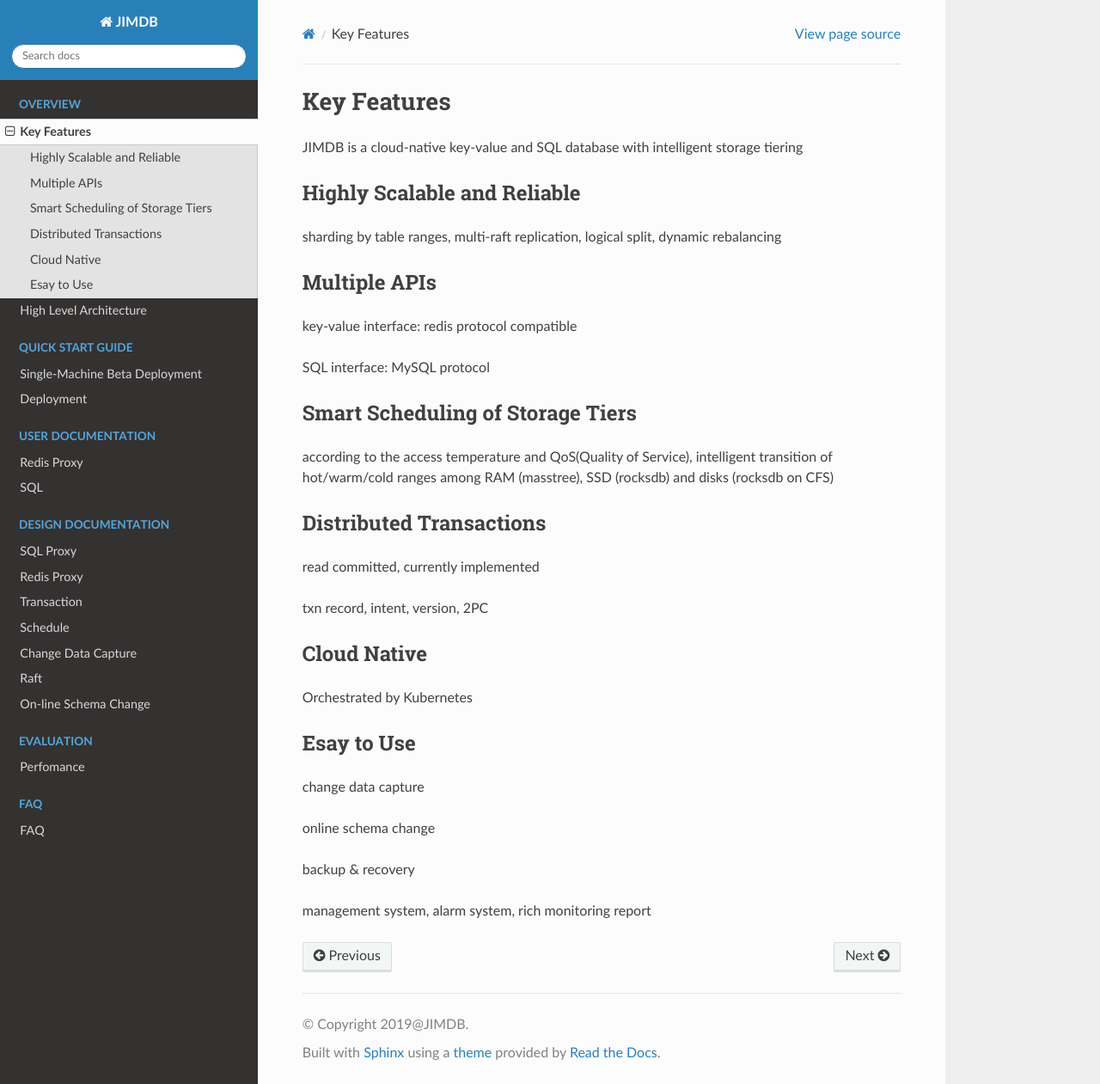
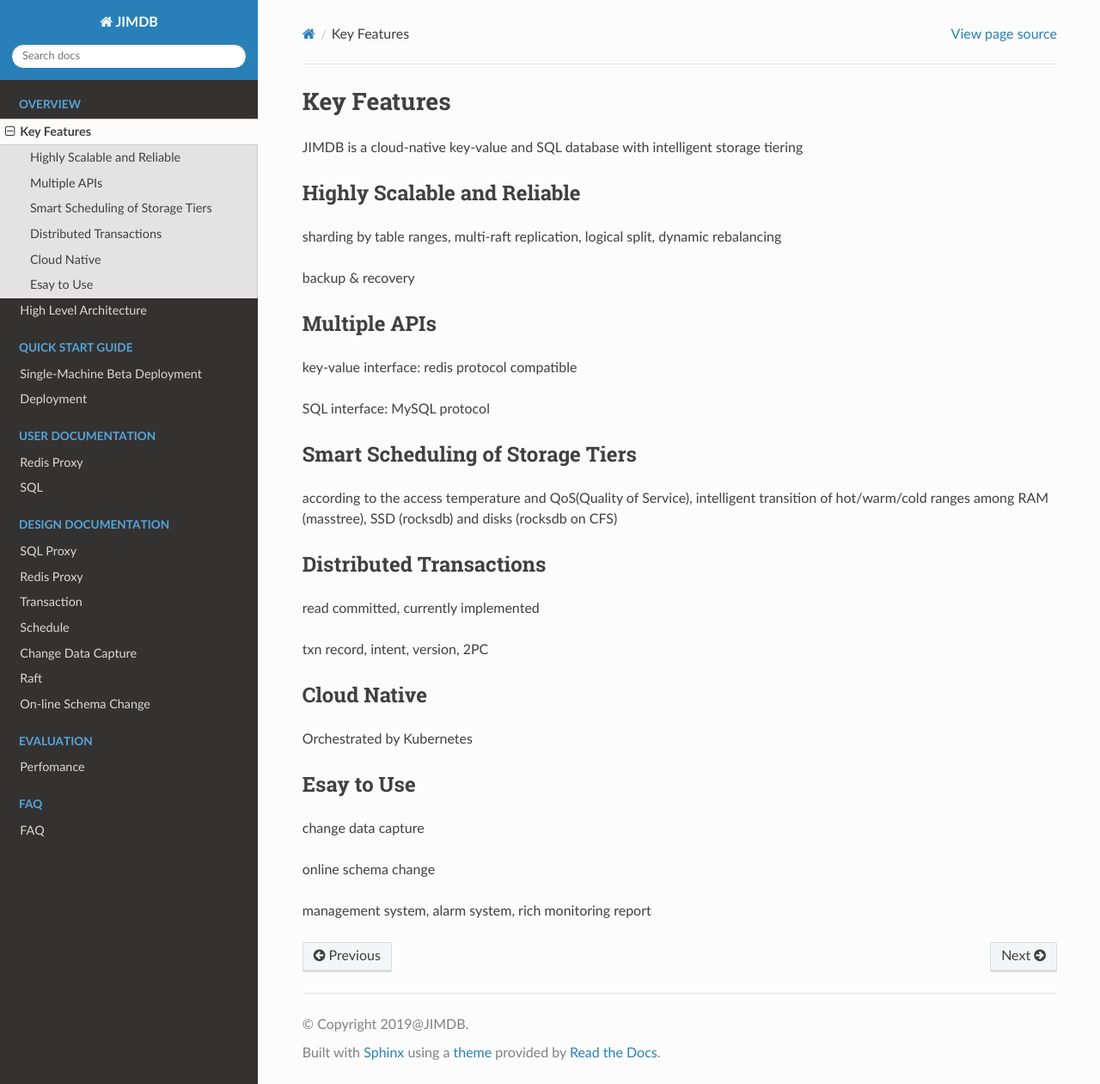
Before and after one commit to jimdb-org/jimdb, a Sphinx documentation site: the page built from docs/source/features.md, in a window 1280 px wide and 1261 px high. Shown: the whole window at 86% size. Built offline with Sphinx 7.4.7 and the Read the Docs theme 2.0.0, drawn with Linux system fonts in a browser that asks for light colours.

Commit message:
add custom css for docs, we can design our custom style now

```diff
--- /dev/null
+++ b/docs/source/_static/custom.css
@@ -0,0 +1,4 @@
+.wy-nav-content {
+    max-width: initial;
+    padding-right: 50px;
+}
--- a/docs/source/conf.py
+++ b/docs/source/conf.py
@@ -52,7 +52,8 @@
 # Add any paths that contain custom static files (such as style sheets) here,
 # relative to this directory. They are copied after the builtin static files,
 # so a file named "default.css" will overwrite the builtin "default.css".
-#html_static_path = ['_static']
+html_static_path = ['_static']
+html_css_files = ['custom.css']
 
 import sphinx_rtd_theme
 html_theme = "sphinx_rtd_theme"
```
Also changed, not shown: docs/source/features.md (+2 -2 lines).
